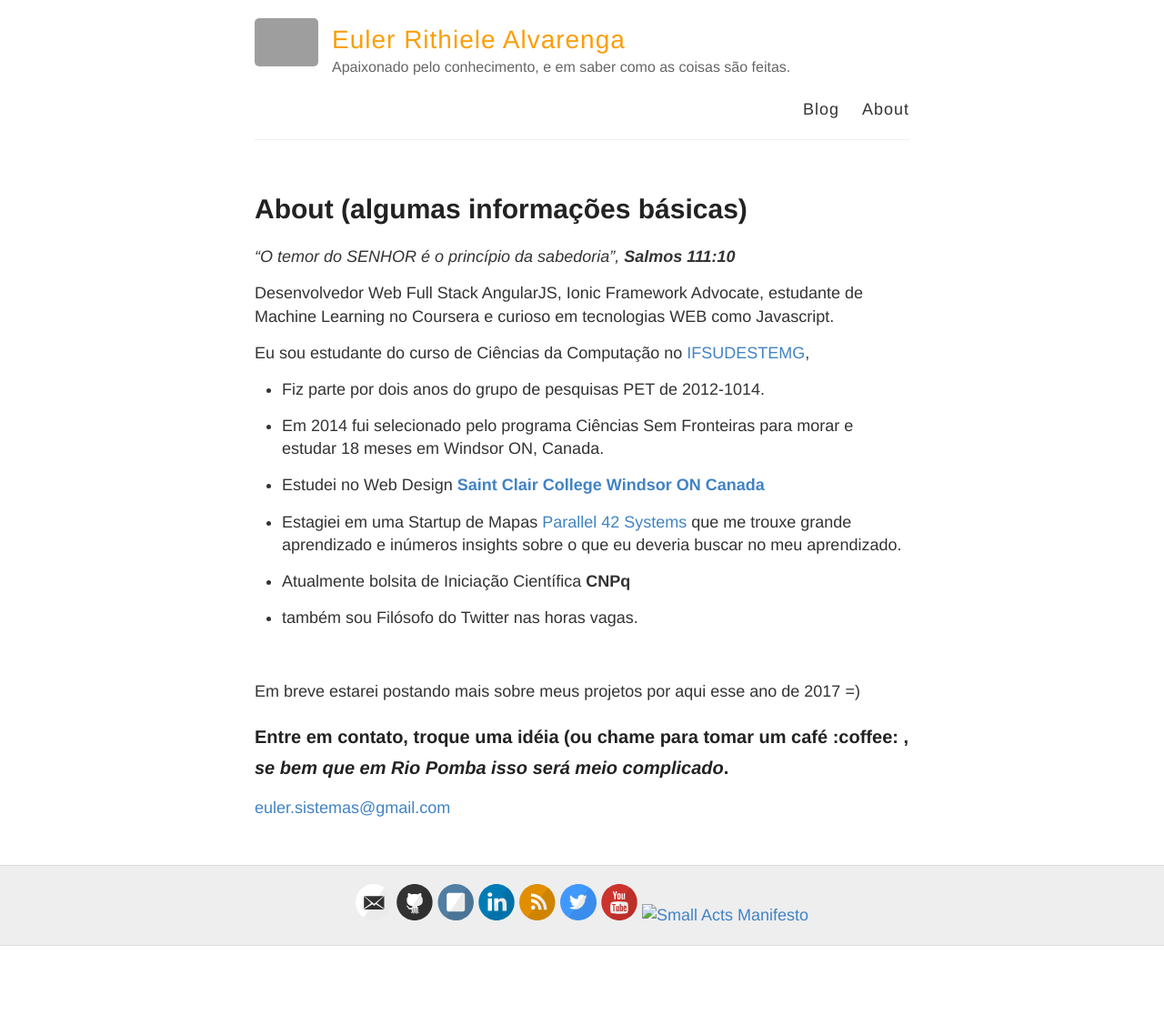
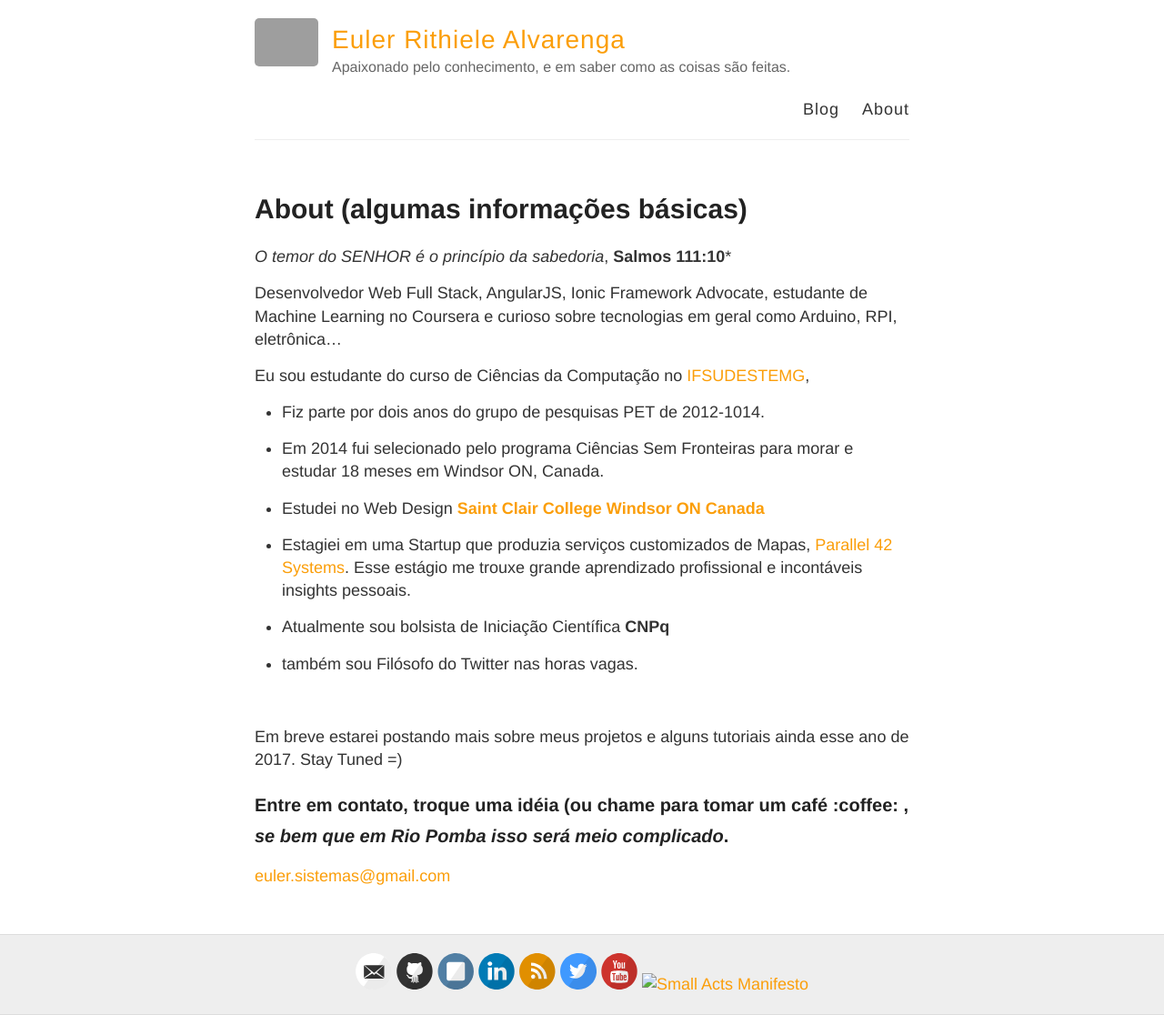
Before and after one commit to Rithie/Rithie.github.io, a Jekyll site: the page built from about.md, in a window 1280 px wide. Shown: the whole page at 91% size. Built offline with Jekyll 4.4.1, drawn with Linux system fonts in a browser that asks for light colours; Markdown is read by kramdown in place of the engine named in the settings; before the commit the page ends 1040 px from its top, so only the background shows below that; grey boxes are pictures that could not be loaded.

Commit message:
added new colors

```diff
--- a/about.md
+++ b/about.md
@@ -4,9 +4,11 @@ title: About (algumas informações básicas)
 permalink: /about/
 ---
 
-*"O temor do SENHOR é o princípio da sabedoria", **Salmos 111:10***
+>*O temor do SENHOR é o princípio da sabedoria*, **Salmos 111:10***
 
-Desenvolvedor Web Full Stack AngularJS, Ionic Framework Advocate, estudante de Machine Learning no Coursera e curioso em tecnologias WEB como Javascript.
+
+
+Desenvolvedor Web Full Stack,  AngularJS, Ionic Framework Advocate, estudante de Machine Learning no Coursera e curioso sobre tecnologias em geral como Arduino, RPI, eletrônica...
 
 Eu sou estudante do curso de Ciências da Computação no [IFSUDESTEMG](https://www.ifsudestemg.edu.br/),
 
@@ -16,9 +18,9 @@ Eu sou estudante do curso de Ciências da Computação no [IFSUDESTEMG](https://
 
 - Estudei no Web Design [**Saint Clair College Windsor ON Canada**](http://www.stclaircollege.ca/)
 
-- Estagiei em uma Startup de Mapas [Parallel 42 Systems](http://www.p42systems.com/) que me trouxe grande aprendizado e inúmeros insights sobre o que eu deveria buscar no meu aprendizado.
+- Estagiei em uma Startup que produzia serviços customizados de Mapas,  [Parallel 42 Systems](http://www.p42systems.com/).  Esse estágio me trouxe grande aprendizado profissional e incontáveis insights pessoais.
 
-- Atualmente bolsita de Iniciação Científica **CNPq**
+- Atualmente sou bolsista de Iniciação Científica **CNPq**
 
 - também sou Filósofo do Twitter nas horas vagas.
 
@@ -26,7 +28,7 @@ Eu sou estudante do curso de Ciências da Computação no [IFSUDESTEMG](https://
 
 
 
-Em breve estarei postando mais sobre meus projetos por aqui esse ano de 2017 =)
+Em breve estarei postando mais sobre meus projetos e alguns tutoriais ainda esse ano de 2017. Stay Tuned =)
 
 
 
--- a/style.scss
+++ b/style.scss
@@ -70,11 +70,12 @@ p {
 }
 
 a {
-  color: $blue;
+  color: $orange;
   text-decoration: none;
 	cursor: pointer;
   &:hover, &:active {
-    color: $blue;
+    color: $orange;
+    text-shadow: 0px 1px 5px #ffcc77
   }
 }
 
```
